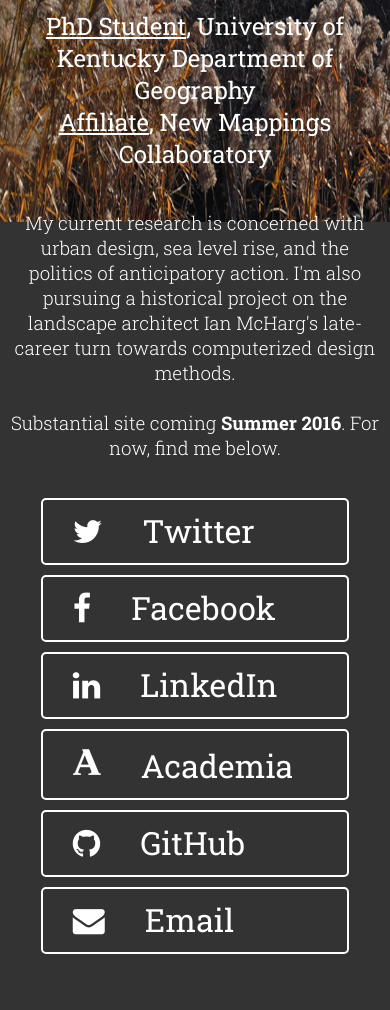
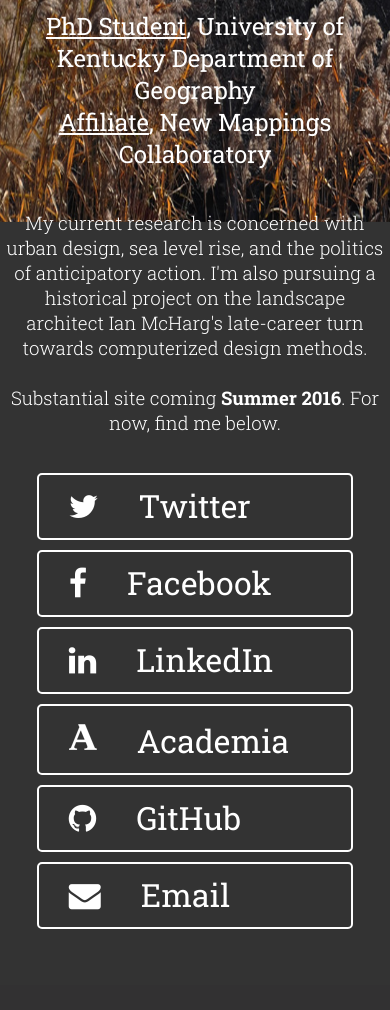
Before and after one commit to designedspace/designedspace.github.io, a PHP site: page /_site/index.html in a window 390 px wide. Shown: the part 622-1632 px from the top of the page. After the commit the page ends 1551 px from the top, so only its background shows below. Run offline with PHP 8.4, Linux system fonts and the light colour scheme; some libraries are stand-ins or nearby versions.

Commit message:
fixed widths for mobile 4

```diff
--- a/_site/css/front.css
+++ b/_site/css/front.css
@@ -148,7 +148,7 @@
 }
 .content {
     padding-top: 60px;
-    width:95%;
+    width:98%;
     margin:auto;
 }
 }
--- a/css/front.css
+++ b/css/front.css
@@ -148,7 +148,7 @@
 }
 .content {
     padding-top: 60px;
-    width:95%;
+    width:98%;
     margin:auto;
 }
 }
```
